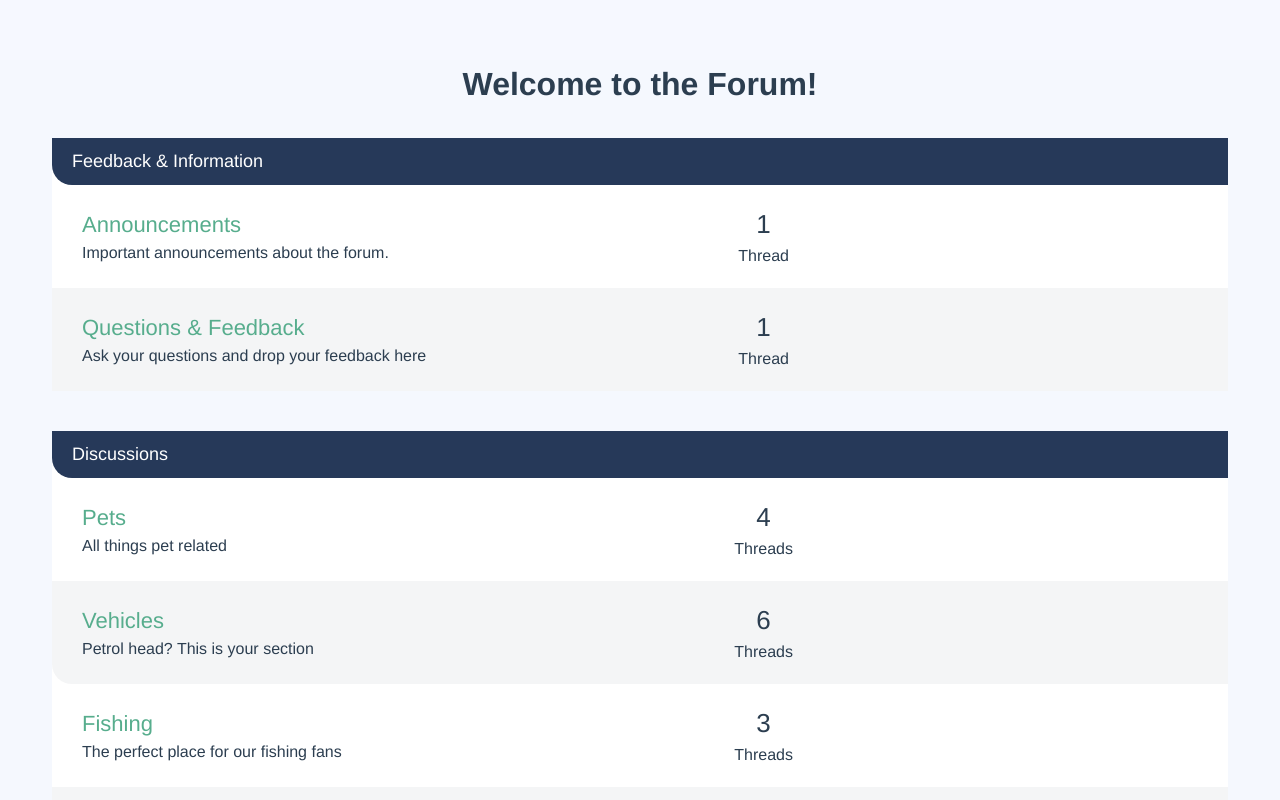
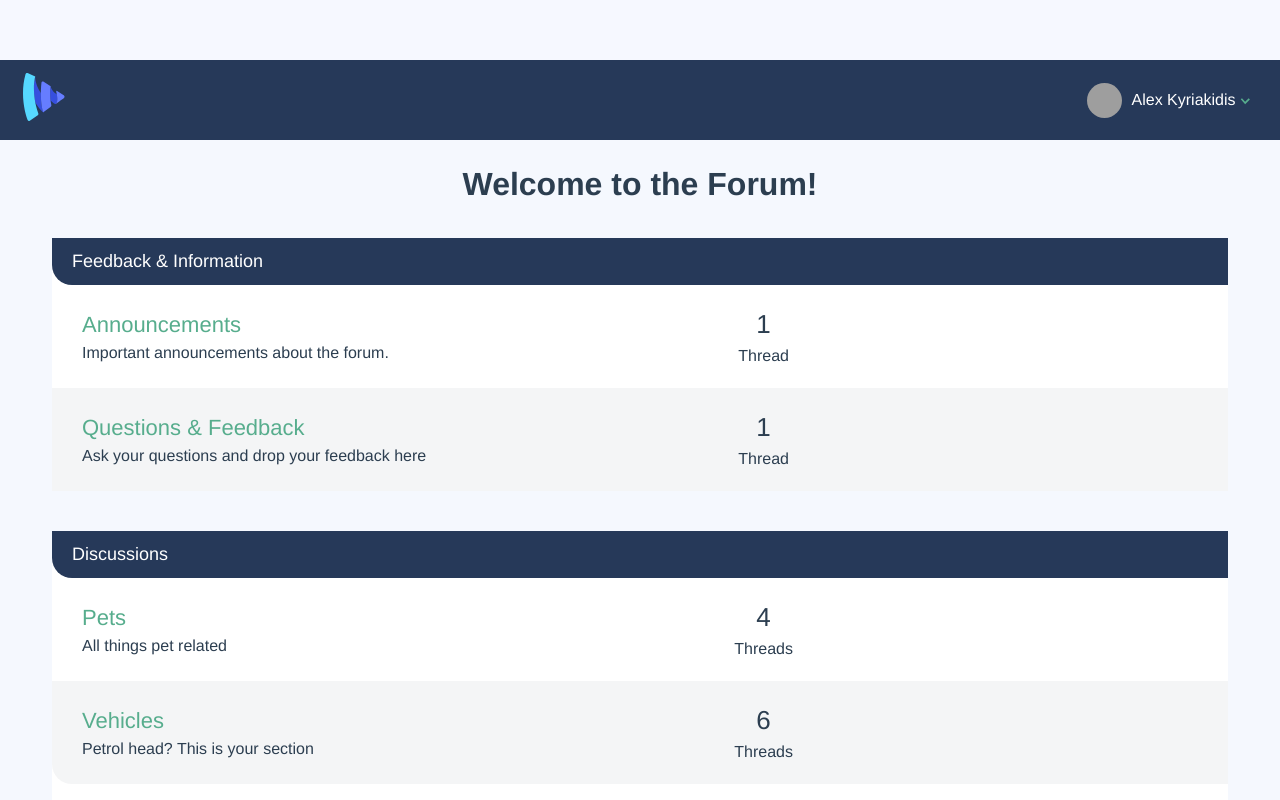
Before and after one commit to philreynolds/vueschool-masterclass, a Vue app: page / in a window 1280 px wide. Shown: the top 800 px of the page. Built offline with nearby package versions, Linux system fonts and the light colour scheme; grey boxes are pictures that could not be loaded.

Commit message:
Lesson 32 - Create Navbar Component

```diff
--- a/src/App.vue
+++ b/src/App.vue
@@ -1,4 +1,5 @@
 <template>
+  <the-navbar></the-navbar>
   <div class="container">
     <router-view/>
   </div>
@@ -7,8 +8,11 @@
 
 <script>
 
+import TheNavbar from '@/components/TheNavbar'
+
 export default {
-  name: 'App'
+  name: 'App',
+  components: { TheNavbar }
 }
 </script>
 
--- /dev/null
+++ b/src/components/TheNavbar.vue
@@ -0,0 +1,75 @@
+<template>
+
+  <header class="header" id="header">
+
+    <router-link :to="{name: 'Home'}" class="logo">
+      <img src="../assets/svg/vueschool-logo.svg">
+    </router-link>
+
+    <div class="btn-hamburger">
+      <!-- use .btn-humburger-active to open the menu -->
+      <div class="top bar"></div>
+      <div class="middle bar"></div>
+      <div class="bottom bar"></div>
+    </div>
+
+    <!-- use .navbar-open to open nav -->
+    <nav class="navbar">
+      <ul>
+
+        <li class="navbar-user">
+          <a href="#">
+            <img class="avatar-small" src="https://pbs.twimg.com/profile_images/1188775562657091594/5mgkg44t_400x400.jpg" alt="">
+            <span>
+                        Alex Kyriakidis
+                        <img class="icon-profile" src="../assets/svg/arrow-profile.svg" alt="">
+                    </span>
+          </a>
+
+          <!-- dropdown menu -->
+          <!-- add class "active-drop" to show the dropdown -->
+          <div id="user-dropdown">
+            <div class="triangle-drop"></div>
+            <ul class="dropdown-menu">
+              <li class="dropdown-menu-item"><a href="profile.html">View profile</a></li>
+              <li class="dropdown-menu-item"><a href="#">Log out</a></li>
+            </ul>
+          </div>
+        </li>
+      </ul>
+
+<!--      <ul>-->
+<!--        <li class="navbar-item">-->
+<!--          <a href="index.html">Home</a>-->
+<!--        </li>-->
+<!--        <li class="navbar-item">-->
+<!--          <a href="category.html">Category</a>-->
+<!--        </li>-->
+<!--        <li class="navbar-item">-->
+<!--          <a href="forum.html">Forum</a>-->
+<!--        </li>-->
+<!--        <li class="navbar-item">-->
+<!--          <a href="thread.html">Thread</a>-->
+<!--        </li>-->
+<!--        &lt;!&ndash; Show these option only on mobile&ndash;&gt;-->
+<!--        <li class="navbar-item mobile-only">-->
+<!--          <a href="profile.html">My Profile</a>-->
+<!--        </li>-->
+<!--        <li class="navbar-item mobile-only">-->
+<!--          <a href="#">Logout</a>-->
+<!--        </li>-->
+<!--      </ul>-->
+    </nav>
+  </header>
+
+</template>
+
+<script>
+export default {
+  name: 'TheNavbar'
+}
+</script>
+
+<style scoped>
+
+</style>
--- a/src/pages/Home.vue
+++ b/src/pages/Home.vue
@@ -1,6 +1,6 @@
 <template>
 
-  <h1>Welcome to the Forum!</h1>
+  <h1 class="push-top">Welcome to the Forum!</h1>
   <category-list :categories="categories"/>
 
 </template>
```
Also changed, not shown: src/assets/svg/arrow-profile.svg (added), src/assets/svg/vueschool-logo.svg (added).
